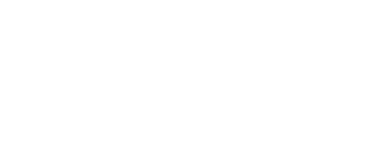
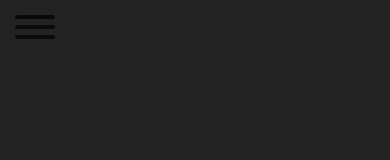
Before and after one commit to Ciupakabra9206/krypto, a website: page index.html in a window 390 px wide. Drawn offline with nearby package versions, Linux system fonts and the light colour scheme; files that its build step writes are made by us from their sources.

Commit message:
Added hamburger button

```diff
--- a/index.html
+++ b/index.html
@@ -8,10 +8,17 @@
     <link rel="preconnect" href="https://fonts.googleapis.com">
     <link rel="preconnect" href="https://fonts.gstatic.com" crossorigin>
     <link href="https://fonts.googleapis.com/css2?family=Cinzel:wght@400;700&family=Raleway:wght@200;400;900&display=swap" rel="stylesheet">
+    <link rel="stylesheet" href="css/hamburger.css">
     <link rel="stylesheet" href="css/main.css">
 </head>
 <body>
-
+    <header class="header">
+        <button class="hamburger hamburger--spin" type="button">
+            <span class="hamburger-box">
+              <span class="hamburger-inner"></span>
+            </span>
+          </button>
+    </header>
 
 
     <script src="js/main.js"></script>
--- a/sass/_colors.scss
+++ b/sass/_colors.scss
@@ -0,0 +1,6 @@
+$white: #fff;
+$gold: #d6c78e;
+$darkgold: #9b9165;
+$red: #A01C35;
+$dark: #232323;
+$darker:#191919;
--- /dev/null
+++ b/sass/hamburger.scss
@@ -0,0 +1,106 @@
+/*!
+ * Hamburgers
+ * @description Tasty CSS-animated hamburgers
+ * @author Jonathan Suh @jonsuh
+ * @site https://jonsuh.com/hamburgers
+ * @link https://github.com/jonsuh/hamburgers
+ */
+
+ .hamburger {
+    padding: 15px 15px;
+    display: inline-block;
+    cursor: pointer;
+    transition-property: opacity, filter;
+    transition-duration: 0.15s;
+    transition-timing-function: linear;
+    font: inherit;
+    color: inherit;
+    text-transform: none;
+    background-color: transparent;
+    border: 0;
+    margin: 0;
+    overflow: visible;
+ }
+
+.hamburger:hover {
+    opacity: 0.7;
+}
+
+.hamburger.is-active:hover {
+      opacity: 0.7; }
+.hamburger.is-active .hamburger-inner,
+.hamburger.is-active .hamburger-inner::before,
+.hamburger.is-active .hamburger-inner::after {
+    background-color: #000;
+}
+
+.hamburger-box {
+    width: 40px;
+    height: 24px;
+    display: inline-block;
+    position: relative;
+}
+
+.hamburger-inner {
+    display: block;
+    top: 50%;
+    margin-top: -2px;
+}
+
+.hamburger-inner,
+.hamburger-inner::before,
+.hamburger-inner::after {
+    width: 40px;
+    height: 4px;
+    background-color: #000;
+    border-radius: 4px;
+    position: absolute;
+    transition-property: transform;
+    transition-duration: 0.15s;
+    transition-timing-function: ease;
+}
+
+.hamburger-inner::before,
+.hamburger-inner::after {
+    content: "";
+    display: block;
+}
+
+.hamburger-inner::before {
+    top: -10px;
+}
+
+.hamburger-inner::after {
+    bottom: -10px;
+}
+
+.hamburger--spin .hamburger-inner {
+    transition-duration: 0.22s;
+    transition-timing-function: cubic-bezier(0.55, 0.055, 0.675, 0.19);
+}
+
+.hamburger--spin .hamburger-inner::before {
+    transition: top 0.1s 0.25s ease-in, opacity 0.1s ease-in;
+}
+
+.hamburger--spin .hamburger-inner::after {
+    transition: bottom 0.1s 0.25s ease-in, transform 0.22s cubic-bezier(0.55, 0.055, 0.675, 0.19);
+}
+
+.hamburger--spin.is-active .hamburger-inner {
+    transform: rotate(225deg);
+    transition-delay: 0.12s;
+    transition-timing-function: cubic-bezier(0.215, 0.61, 0.355, 1);
+}
+
+.hamburger--spin.is-active .hamburger-inner::before {
+    top: 0;
+    opacity: 0;
+    transition: top 0.1s ease-out, opacity 0.1s 0.12s ease-out;
+}
+
+.hamburger--spin.is-active .hamburger-inner::after {
+    bottom: 0;
+    transform: rotate(-90deg);
+    transition: bottom 0.1s ease-out, transform 0.22s 0.12s cubic-bezier(0.215, 0.61, 0.355, 1);
+}
--- a/sass/main.scss
+++ b/sass/main.scss
@@ -1,4 +1,27 @@
+@import './colors';
+@import './animations';
+
+*,
+*::before,
+*::after {
+    box-sizing: border-box;
+    margin: 0;
+    padding: 0;
+}
+
+html {
+    font-size: 62.5%;
+    scroll-behavior: smooth;
+}
+
 body {
-    font-family: 'Cinzel', serif;
+    //font-family: 'Cinzel', serif;
     font-family: 'Raleway', sans-serif;
+    font-size: 1.6rem;
+    color: $white;
+    background-color: $dark;
 }
+
+@import './small';
+@import './medium';
+@import './large';
```
Also changed, not shown: css/hamburger.css (added), css/main.css (added), 2 other files.
